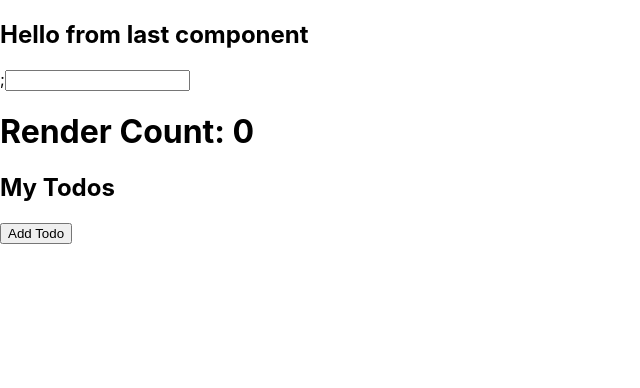
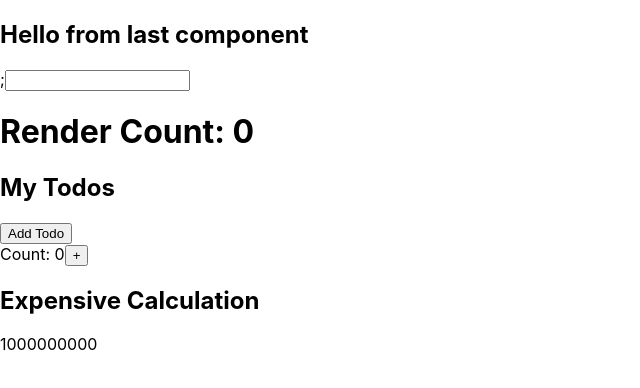
Before and after one commit to CosminGeorghe/react_tema1_nenos, a React (Create React App) app: page / in a window 1280 px wide. Shown: the top 388 px of the page, without its empty margins (0-640 px from the left). Built offline with nearby package versions, Linux system fonts and the light colour scheme.

Commit message:
useContext, useRef, useCallback

```diff
--- a/src/App.js
+++ b/src/App.js
@@ -3,7 +3,7 @@ import {
   useEffect,
   useRef,
   useReducer,
-  useMemmo,
+  useMemo,
   useCallback,
   useContext,
 } from "react";
@@ -12,7 +12,7 @@ import { createContext } from "react";
 const messageContext = createContext();
 
 function App() {
-
+  const [count2, setCount2] = useState(0);
   const [todos, setTodos] = useState([]);
 
   const addTodo = useCallback(() => {
@@ -23,25 +23,53 @@ function App() {
     "Hello from last component"
   );
 
+  const increment = () => {
+    setCount2((c) => c + 1);
+  };
+
+  const expensiveCalculation = (num) => {
+    console.log("Calculating...");
+    for (let i = 0; i < 1000000000; i++) {
+      num += 1;
+    }
+    return num;
+  };
+
+  const calculation = useMemo(() => expensiveCalculation(count2), [count2]);
+
   const [inputValue, setInputValue] = useState("");
-  const count = useRef(0);
+  const count1 = useRef(0);
+
+  const changeInputValue = (value) => {
+    setInputValue(value);
+  };
 
   useEffect(() => {
-    count.current = count.current + 1;
+    count1.current = count1.current + 1;
   });
+
+
 
   return (
     <>
       <messageContext.Provider value={lastComponentMessage}>
         <App2 />;
       </messageContext.Provider>
+      <>
         <input
           type="text"
           value={inputValue}
           onChange={(e) => setInputValue(e.target.value)}
         />
-      <h1>Render Count: {count.current}</h1>
+        <h1>Render Count: {count1.current}</h1>
         <Todos todos={todos} addTodo={addTodo} />
+      </>
+      <div>
+        Count: {count2}
+        <button onClick={increment}>+</button>
+        <h2>Expensive Calculation</h2>
+        {calculation}
+      </div>
     </>
   );
 }
@@ -72,4 +100,6 @@ const Todos = ({ todos, addTodo }) => {
   );
 };
 
+
+
 export default App;
```
Lines whose indentation alone changed are shown as unchanged.
